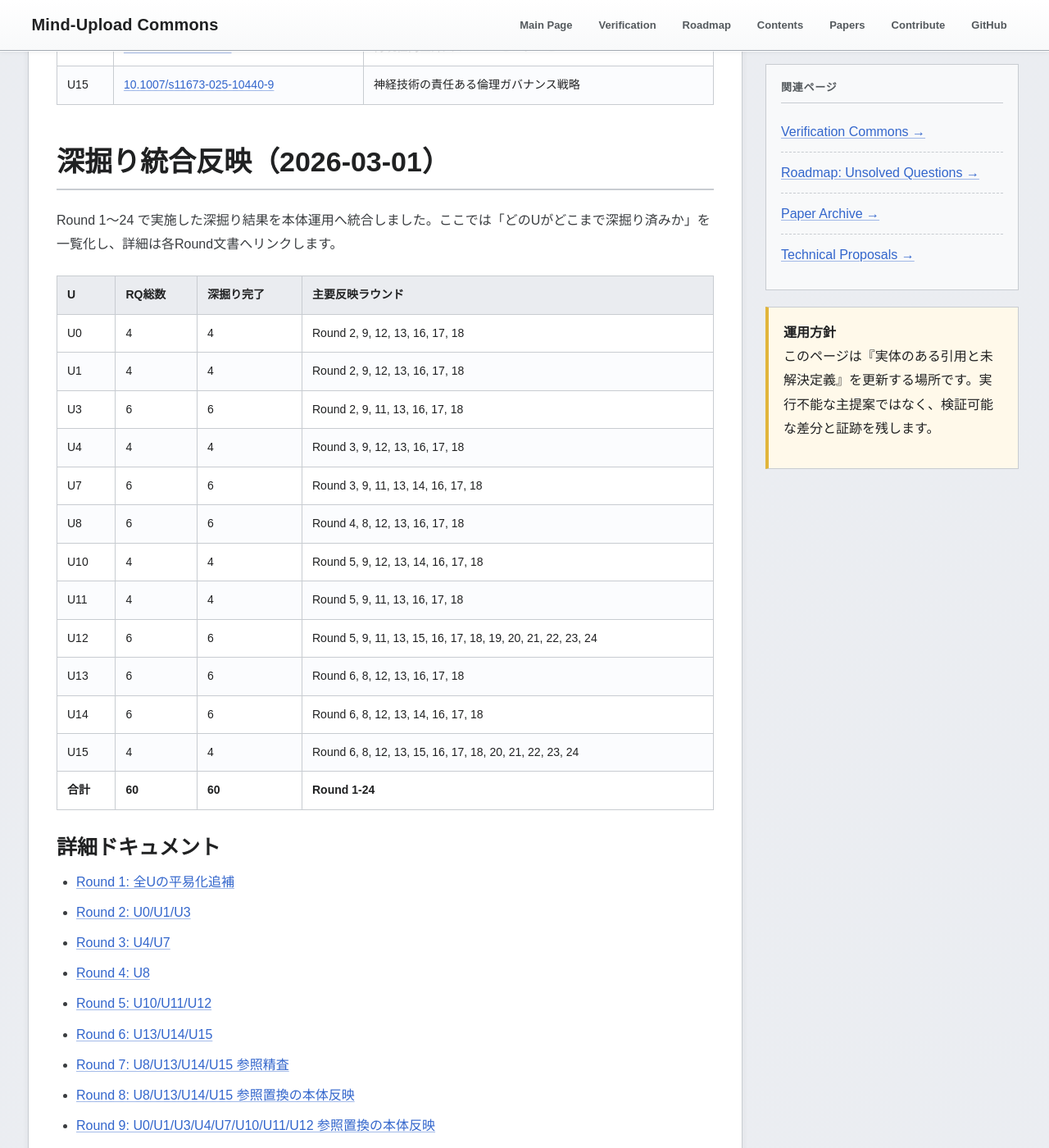
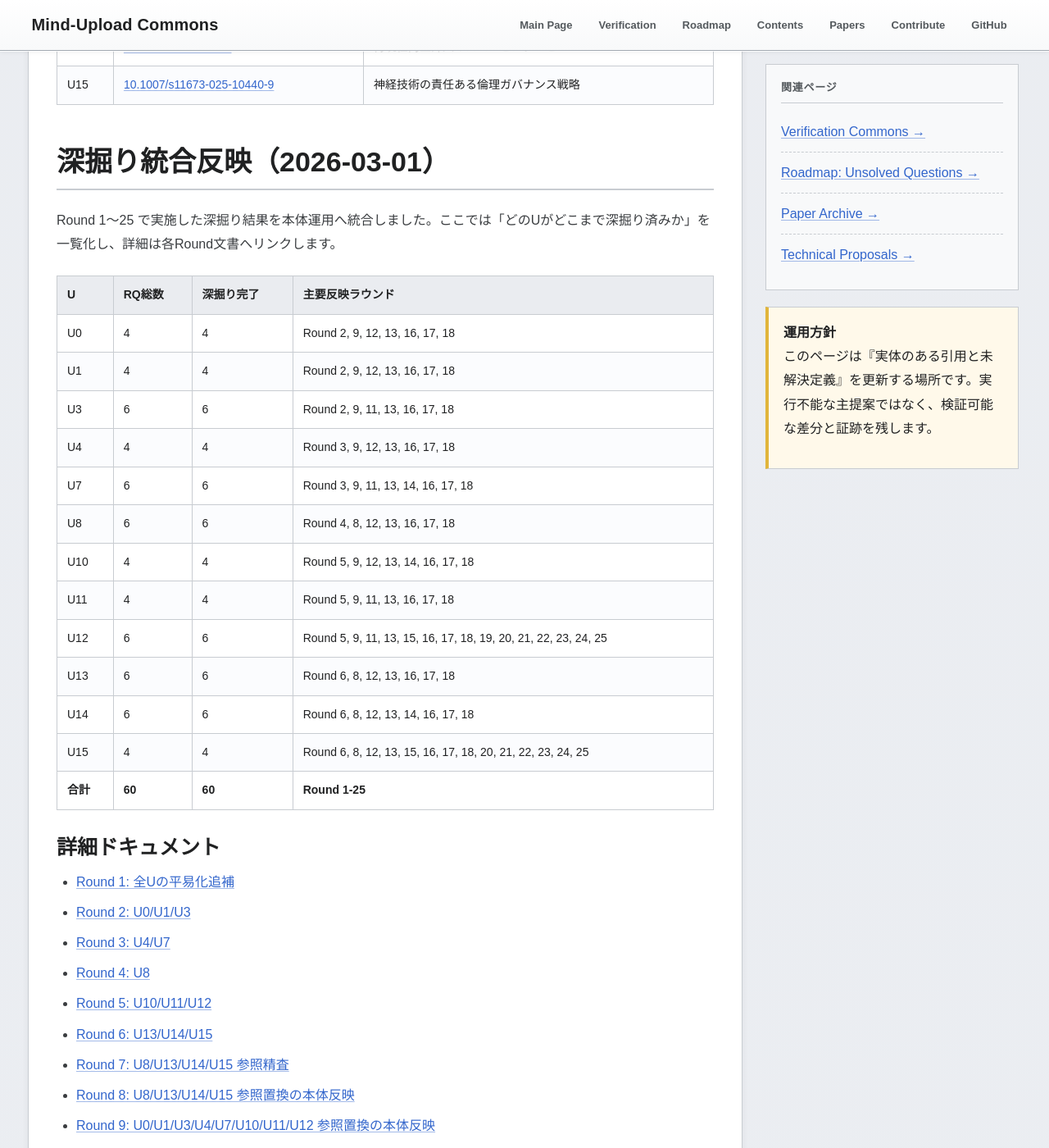
Before and after one commit to yasufumi-nakata/eegflow, a Jekyll site: the page built from research_harvest_50.md, in a window 1280 px wide and 1400 px high, scrolled down 6243 px. Shown: the whole window at 82% size. Built offline with Jekyll 4.4.1, drawn with Linux system fonts in a browser that asks for light colours; some of the changed text lies outside the part shown.

Commit message:
Add Round 25 RQ-level audit memos and schedule

```diff
--- a/research_harvest_50.md
+++ b/research_harvest_50.md
@@ -156,7 +156,7 @@
 <section class="section" id="deepening-integration-20260301">
 <h2 class="section-title">深掘り統合反映（2026-03-01）</h2>
 <p>
-Round 1〜24 で実施した深掘り結果を本体運用へ統合しました。ここでは「どのUがどこまで深掘り済みか」を一覧化し、詳細は各Round文書へリンクします。
+Round 1〜25 で実施した深掘り結果を本体運用へ統合しました。ここでは「どのUがどこまで深掘り済みか」を一覧化し、詳細は各Round文書へリンクします。
 </p>
 <table class="data-table">
 <thead><tr><th>U</th><th>RQ総数</th><th>深掘り完了</th><th>主要反映ラウンド</th></tr></thead><tbody>
@@ -168,11 +168,11 @@
 <tr><td>U8</td><td>6</td><td>6</td><td>Round 4, 8, 12, 13, 16, 17, 18</td></tr>
 <tr><td>U10</td><td>4</td><td>4</td><td>Round 5, 9, 12, 13, 14, 16, 17, 18</td></tr>
 <tr><td>U11</td><td>4</td><td>4</td><td>Round 5, 9, 11, 13, 16, 17, 18</td></tr>
-<tr><td>U12</td><td>6</td><td>6</td><td>Round 5, 9, 11, 13, 15, 16, 17, 18, 19, 20, 21, 22, 23, 24</td></tr>
+<tr><td>U12</td><td>6</td><td>6</td><td>Round 5, 9, 11, 13, 15, 16, 17, 18, 19, 20, 21, 22, 23, 24, 25</td></tr>
 <tr><td>U13</td><td>6</td><td>6</td><td>Round 6, 8, 12, 13, 16, 17, 18</td></tr>
 <tr><td>U14</td><td>6</td><td>6</td><td>Round 6, 8, 12, 13, 14, 16, 17, 18</td></tr>
-<tr><td>U15</td><td>4</td><td>4</td><td>Round 6, 8, 12, 13, 15, 16, 17, 18, 20, 21, 22, 23, 24</td></tr>
-<tr><td><strong>合計</strong></td><td><strong>60</strong></td><td><strong>60</strong></td><td><strong>Round 1-24</strong></td></tr>
+<tr><td>U15</td><td>4</td><td>4</td><td>Round 6, 8, 12, 13, 15, 16, 17, 18, 20, 21, 22, 23, 24, 25</td></tr>
+<tr><td><strong>合計</strong></td><td><strong>60</strong></td><td><strong>60</strong></td><td><strong>Round 1-25</strong></td></tr>
 </tbody></table>
 
 <h3>詳細ドキュメント</h3>
@@ -201,6 +201,7 @@
 <li><a href="research_deepening_round22_2026-03-01.html">Round 22: 本文更新テンプレ固定と改訂履歴リンク補完</a></li>
 <li><a href="research_deepening_round23_2026-03-01.html">Round 23: U12/U15 本文への正規化差分実反映</a></li>
 <li><a href="research_deepening_round24_2026-03-01.html">Round 24: 正規化後基準の差分監査（実体更新分離）</a></li>
+<li><a href="research_deepening_round25_2026-03-01.html">Round 25: 問い別監査メモと次回監視スケジュール</a></li>
 </ul>
 
 <h3>整合性監査（証跡）</h3>
@@ -344,6 +345,12 @@
 <a href="automation/rq_regulation_link_diff_round24_2026-03-01.csv" target="_blank">rq_regulation_link_diff_round24_2026-03-01.csv</a>（URL単位）と
 <a href="automation/rq_regulation_priority_queue_status_round24_2026-03-01.csv" target="_blank">rq_regulation_priority_queue_status_round24_2026-03-01.csv</a>（RQ単位）
 に記録しています（実体更新0件、アクセス経路変動1件）。
+</p>
+<p class="small">
+Round 25 の問い別監査メモと次回監視スケジュールは
+<a href="automation/rq_regulation_rq_specific_audit_memo_round25_2026-03-01.csv" target="_blank">rq_regulation_rq_specific_audit_memo_round25_2026-03-01.csv</a>（RQ別メモ）と
+<a href="automation/rq_regulation_monitor_schedule_round25_2026-03-01.csv" target="_blank">rq_regulation_monitor_schedule_round25_2026-03-01.csv</a>（次回監視予定日付き）
+に記録しています。
 </p>
 </section>
 
```
Also changed, not shown: automation/rq_regulation_monitor_schedule_round25_2026-03-01.csv (added, +11 -0 lines), automation/rq_regulation_rq_specific_audit_memo_round25_2026-03-01.csv (added, +11 -0 lines), research_deepening_continue_guide_2026-03-01.md (+6 -2 lines), research_deepening_round25_2026-03-01.md (added, +55 -0 lines).
